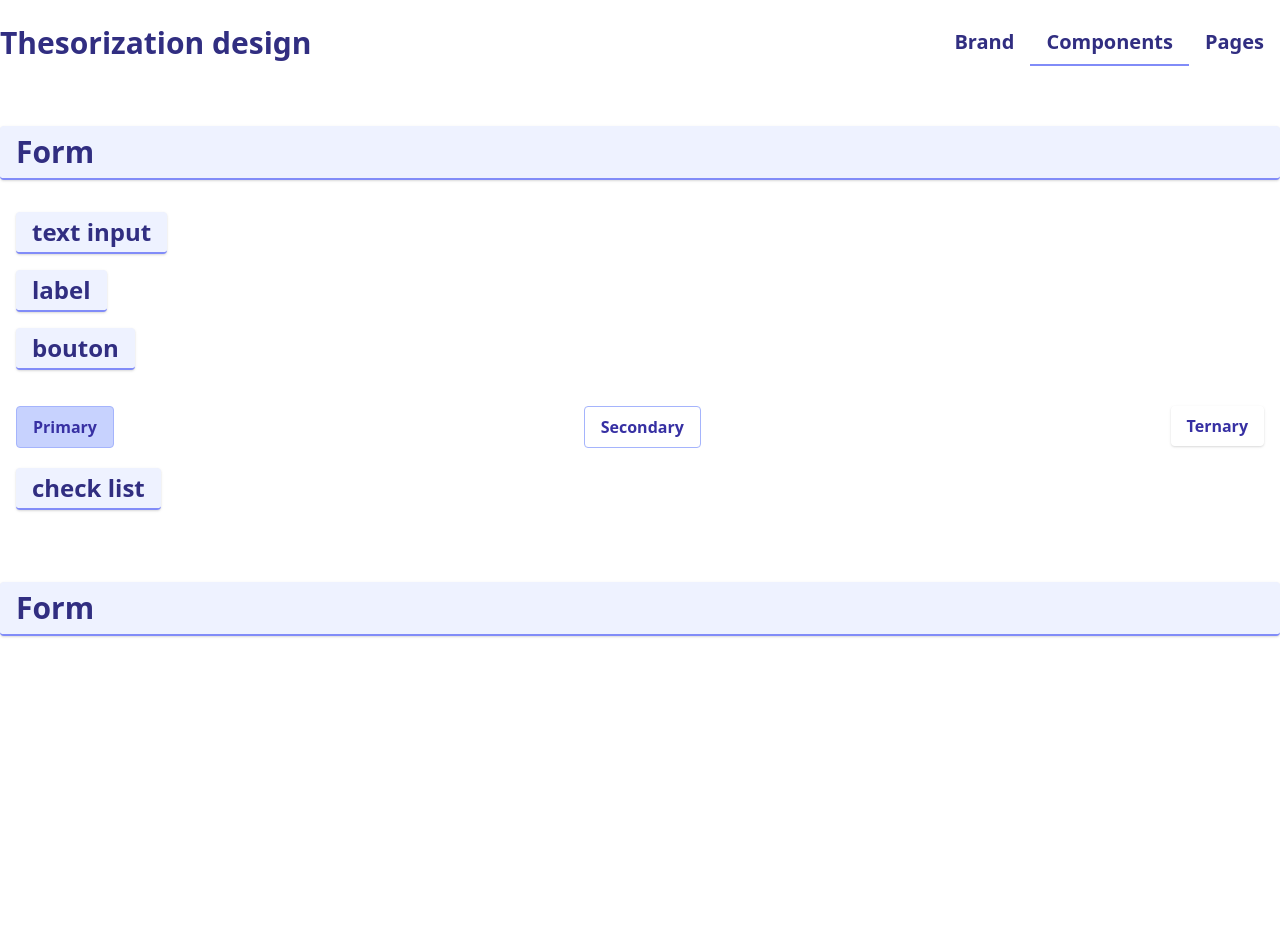
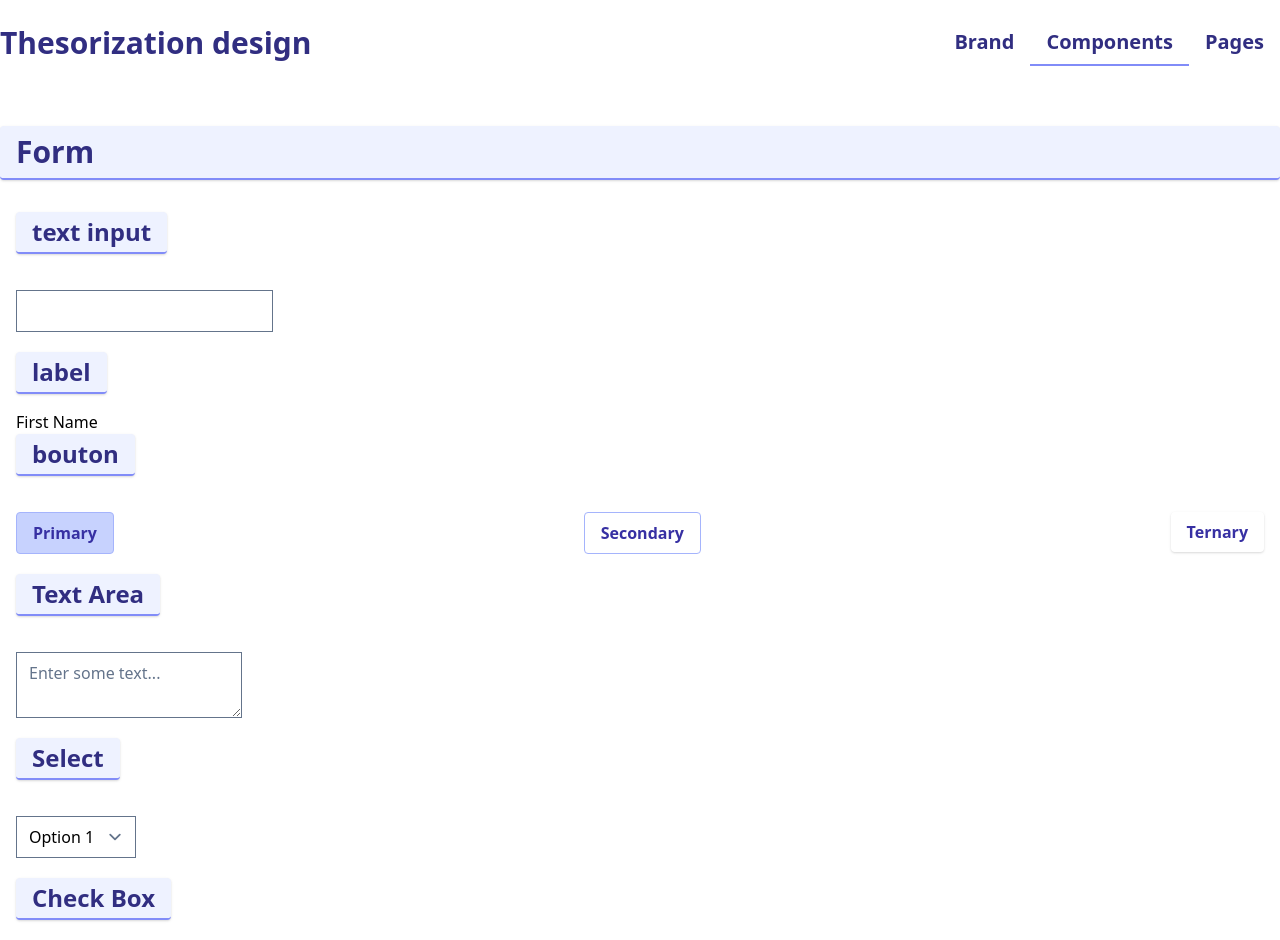
Before and after one commit to opmvpc/thesorization-design, a Vue app: page /components in a window 1280 px wide. Shown: the top 940 px of the page. Before the commit the page ends 800 px from the top, so only its background shows below. Built offline with nearby package versions, Linux system fonts and the light colour scheme; a web font is replaced by a local one.

Commit message:
first components list

```diff
--- a/package.json
+++ b/package.json
@@ -9,6 +9,8 @@
     "deploy": "node deploy.js"
   },
   "dependencies": {
+    "@tailwindcss/forms": "^0.2.1",
+    "@vueform/multiselect": "^1.3.2",
     "core-js": "^3.6.5",
     "vue": "^3.0.0",
     "vue-router": "^4.0.4"
--- a/src/views/Components.vue
+++ b/src/views/Components.vue
@@ -3,9 +3,13 @@
     <h1>Form</h1>
     <section>
       <h2>text input</h2>
-      <div></div>
+      <div class="my-5">
+        <input type="text" name="first_name" id="first_name" />
+      </div>
       <h2>label</h2>
-      <div></div>
+      <div>
+        <label for="first_name">First Name</label>
+      </div>
       <h2>bouton</h2>
       <div class="flex justify-between my-5">
         <div class="flex flex-col items-center">
@@ -18,11 +22,28 @@
           <button-ternary>Ternary</button-ternary>
         </div>
       </div>
-      <h2>check list</h2>
-      <div></div>
+      <h2>Text Area</h2>
+      <div class="my-5">
+        <textarea
+          class="form-textarea mt-1 block"
+          placeholder="Enter some text..."
+        ></textarea>
+      </div>
+      <h2>Select</h2>
+      <div class="my-5">
+        <select class="form-select block  mt-1">
+          <option>Option 1</option>
+          <option>Option 2</option>
+        </select>
+      </div>
+      <h2>Check Box</h2>
+      <div>
+        <label class="inline-flex items-center">
+        <input type="checkbox" class="form-checkbox" checked>
+        <span class="ml-2">Option 1</span>
+        </label>
+      </div>
     </section>
-    <h1>Form</h1>
-    <section></section>
   </div>
 </template>
 <script>
--- a/tailwind.config.js
+++ b/tailwind.config.js
@@ -28,5 +28,7 @@ module.exports = {
   variants: {
     extend: {}
   },
-  plugins: []
+  plugins: [
+    require('@tailwindcss/forms'),
+  ]
 };
```
Also changed, not shown: src/components/buttons/TextInput.vue (added, +13 -0 lines), 1 other file (tests, documents, lock files or other folders).
